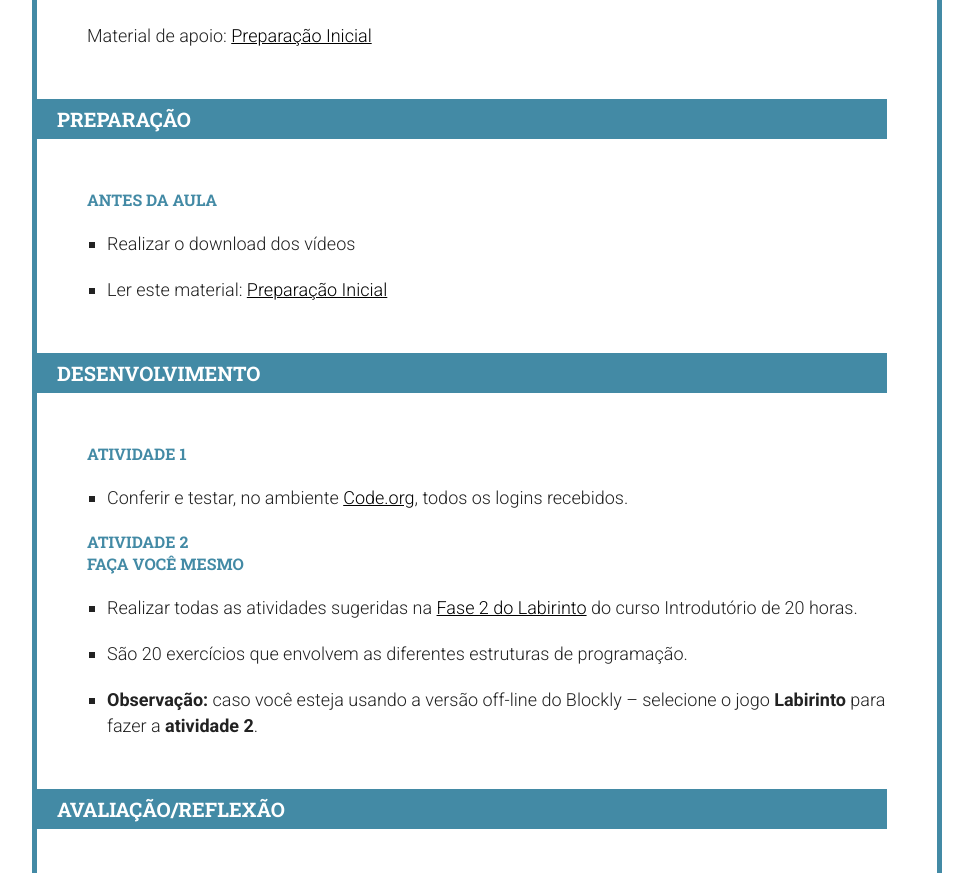
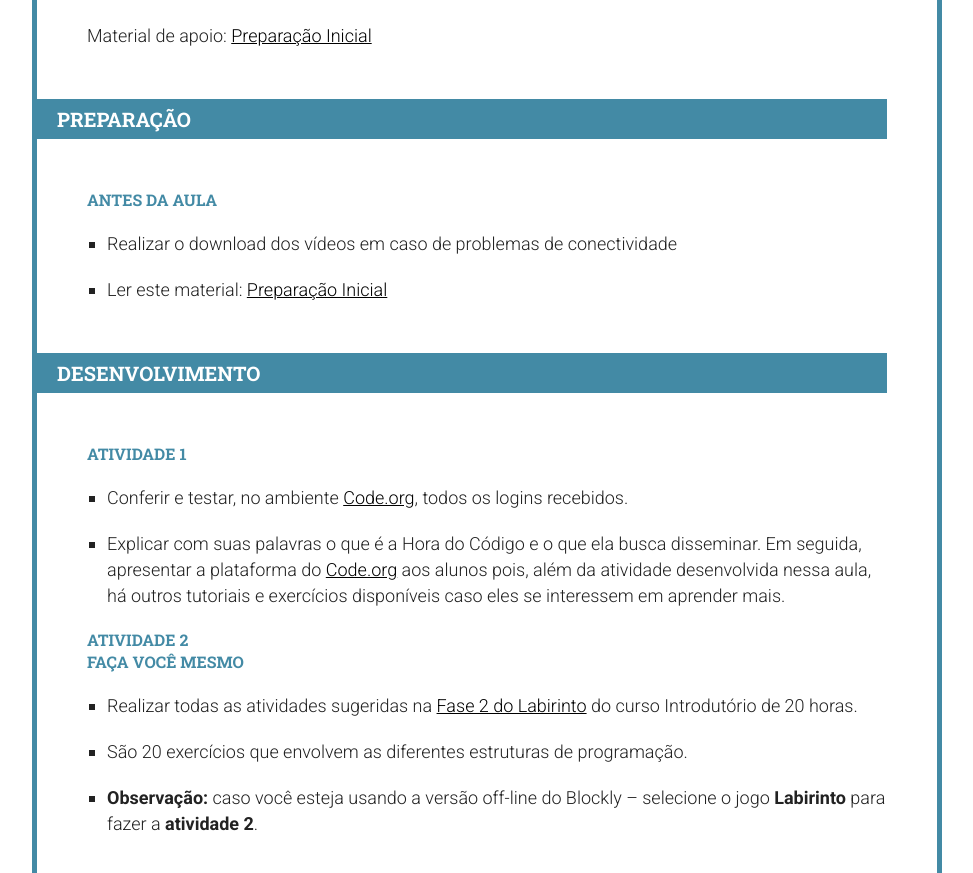
Before and after one commit to Programae/blocos, a Jekyll site: the page built from _posts/2015-01-01-aula03.md, in a window 1280 px wide and 900 px high, scrolled down 2978 px, cut to the strip 27-900 px from the top of the window. Shown: the whole strip, without its empty margins (153-1126 px from the left). Built offline with Jekyll 4.4.1, drawn with Linux system fonts in a browser that asks for light colours; nearby versions of some CDN libraries; library files that are not in the unit come from our copies; some of the changed text lies outside the part shown.

Commit message:
Alterações - aula 3

```diff
--- a/_posts/2015-01-01-aula03.md
+++ b/_posts/2015-01-01-aula03.md
@@ -51,7 +51,7 @@ tags: [scratch, codeorg, programaê, tutorial]
 
 ### Antes da aula
 
- - Realizar o download dos vídeos
+ - Realizar o download dos vídeos em caso de problemas de conectividade
  - Ler este material: [Preparação Inicial](/blocos/pdf/PreparacaoInicial.pdf)
 
 
@@ -60,6 +60,7 @@ tags: [scratch, codeorg, programaê, tutorial]
 ### Atividade 1
 
  - Conferir e testar, no ambiente [Code.org](http://studio.code.org),  todos os logins recebidos.
+ - Explicar com suas palavras o que é a Hora do Código e o que ela busca disseminar. Em seguida, apresentar a plataforma do [Code.org](http://code.org/) aos alunos pois, além da atividade desenvolvida nessa aula, há outros tutoriais e exercícios disponíveis caso eles se interessem em aprender mais.
 
 ### Atividade 2
 
@@ -93,3 +94,7 @@ Estimule-os a compartilharem as experiências com a turma:
  - O que preciso melhorar?
  - Todos os alunos conseguiram concluir a proposta do **“Faça você mesmo”**? Quantos concluíram?
  - Quais foram as ocorrências que impediram a conclusão da atividade?
+
+ **Termômetro de aula e feedback**
+
+ Oriente os alunos a preencherem o termômetro de aula - disponível [neste link](http://goo.gl/FbZvEh). Além disso, não esqueça de preencher o seu formulário individual de feedback da aula.
```
